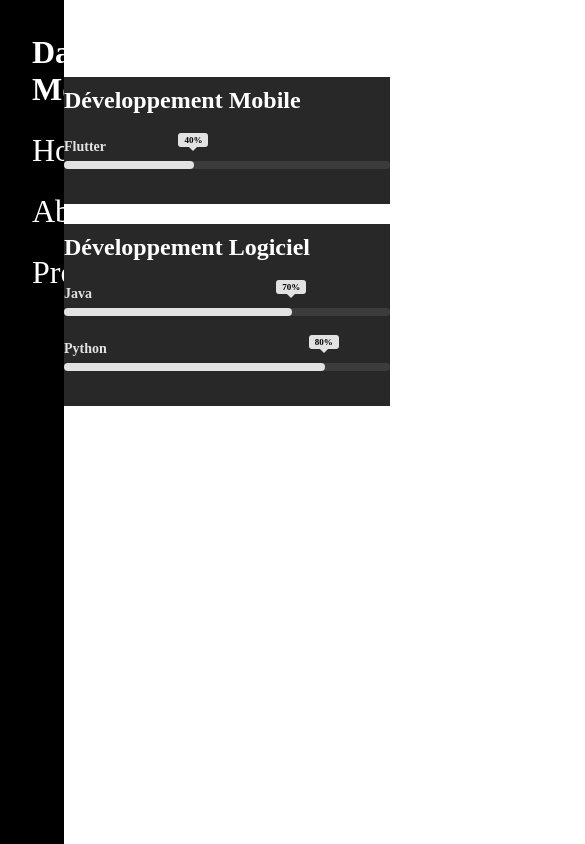
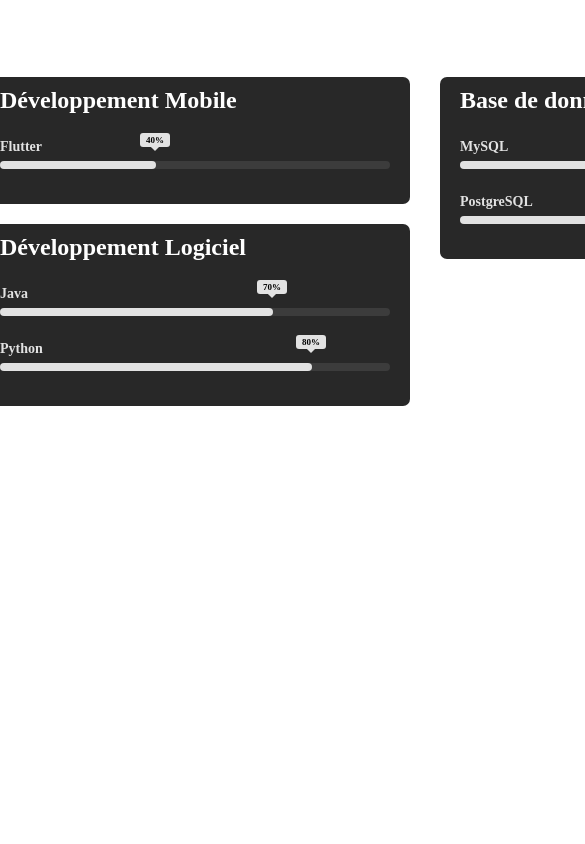
Before and after one commit to DanielMoreira45/Portfolio, an Angular app: page /about in a window 390 px wide. Shown: the top 844 px of the page, 585 px wide, since content can reach past the window. Built offline with nearby package versions, Linux system fonts and the light colour scheme.

Commit message:
ADD - hamburger nav

```diff
--- a/src/app/app.component.css
+++ b/src/app/app.component.css
@@ -6,5 +6,15 @@
 .app-main-content {
     flex: 1;
     overflow-y: auto;
-    /* padding: 2rem; */
 }
+
+@media (max-width: 768px) {
+    .app-main {
+        flex-direction: column;
+        height: auto;
+        min-height: 100vh;
+    }
+    .app-main-content {
+        overflow-y: visible;
+    }
+}
--- a/src/app/components/nav/nav.component.css
+++ b/src/app/components/nav/nav.component.css
@@ -1,3 +1,41 @@
+/* Bouton hamburger — caché sur desktop */
+.hamburger {
+    display: none;
+    flex-direction: column;
+    justify-content: space-between;
+    width: 30px;
+    height: 24px;
+    background: transparent;
+    border: none;
+    cursor: pointer;
+    padding: 0;
+    position: fixed;
+    top: 1rem;
+    left: 1rem;
+    z-index: 1001;
+}
+
+.hamburger span {
+    display: block;
+    width: 100%;
+    height: 3px;
+    background-color: white;
+    transition: all 0.3s ease;
+    border-radius: 2px;
+}
+
+/* Animation → croix quand ouvert */
+.hamburger.active span:nth-child(1) {
+    transform: translateY(10.5px) rotate(45deg);
+}
+.hamburger.active span:nth-child(2) {
+    opacity: 0;
+}
+.hamburger.active span:nth-child(3) {
+    transform: translateY(-10.5px) rotate(-45deg);
+}
+
+/* Sidebar desktop (inchangé) */
 aside.nav * {
     margin: 0;
     padding: 0;
@@ -6,9 +44,11 @@ aside.nav * {
 aside.nav {
     background-color: black;
     width: 15vw;
+    min-width: 180px;
     height: 100vh;
     padding: 4vh 2rem;
     box-sizing: border-box;
+    flex-shrink: 0;
 }
 
 aside.nav a {
@@ -35,3 +75,41 @@ aside.nav li > a:hover {
     margin-bottom: 2rem;
     cursor: pointer;
 }
+
+/* ---- Mobile : menu hamburger ---- */
+@media (max-width: 768px) {
+    .hamburger {
+        display: flex;
+    }
+
+    aside.nav {
+        position: fixed;
+        top: 0;
+        left: 0;
+        width: 100%;
+        height: 100vh;
+        padding: 5rem 2rem 2rem;
+        transform: translateX(-100%);
+        transition: transform 0.3s ease;
+        z-index: 1000;
+    }
+
+    aside.nav.nav-open {
+        transform: translateX(0);
+    }
+
+    aside.nav ul {
+        flex-direction: column;
+        gap: 2rem;
+        align-items: center;
+    }
+
+    .nav-title {
+        font-size: 1.5rem;
+        margin-bottom: 2rem;
+    }
+
+    aside.nav a {
+        font-size: 1.2rem;
+    }
+}
--- a/src/app/components/nav/nav.component.html
+++ b/src/app/components/nav/nav.component.html
@@ -1,5 +1,12 @@
-<aside class="nav">
-    <nav>
+<!-- Bouton hamburger (visible uniquement sur mobile) -->
+<button class="hamburger" (click)="toggleMenu()" aria-label="Menu">
+    <span></span>
+    <span></span>
+    <span></span>
+</button>
+
+<aside class="nav" [class.nav-open]="menuOpen">
+    <nav (click)="menuOpen = false">
         <ul>
             <li>
                 <h1 class="nav-title">
--- a/src/app/components/nav/nav.component.ts
+++ b/src/app/components/nav/nav.component.ts
@@ -8,4 +8,11 @@ import { RouterLink, RouterLinkActive } from '@angular/router';
     changeDetection: ChangeDetectionStrategy.Eager,
     styleUrls: ['./nav.component.css'],
 })
-export class NavComponent {}
+export class NavComponent {
+    menuOpen = false;
+
+    toggleMenu() {
+        console.log('toggleMenu called');
+        this.menuOpen = !this.menuOpen;
+    }
+}
```
